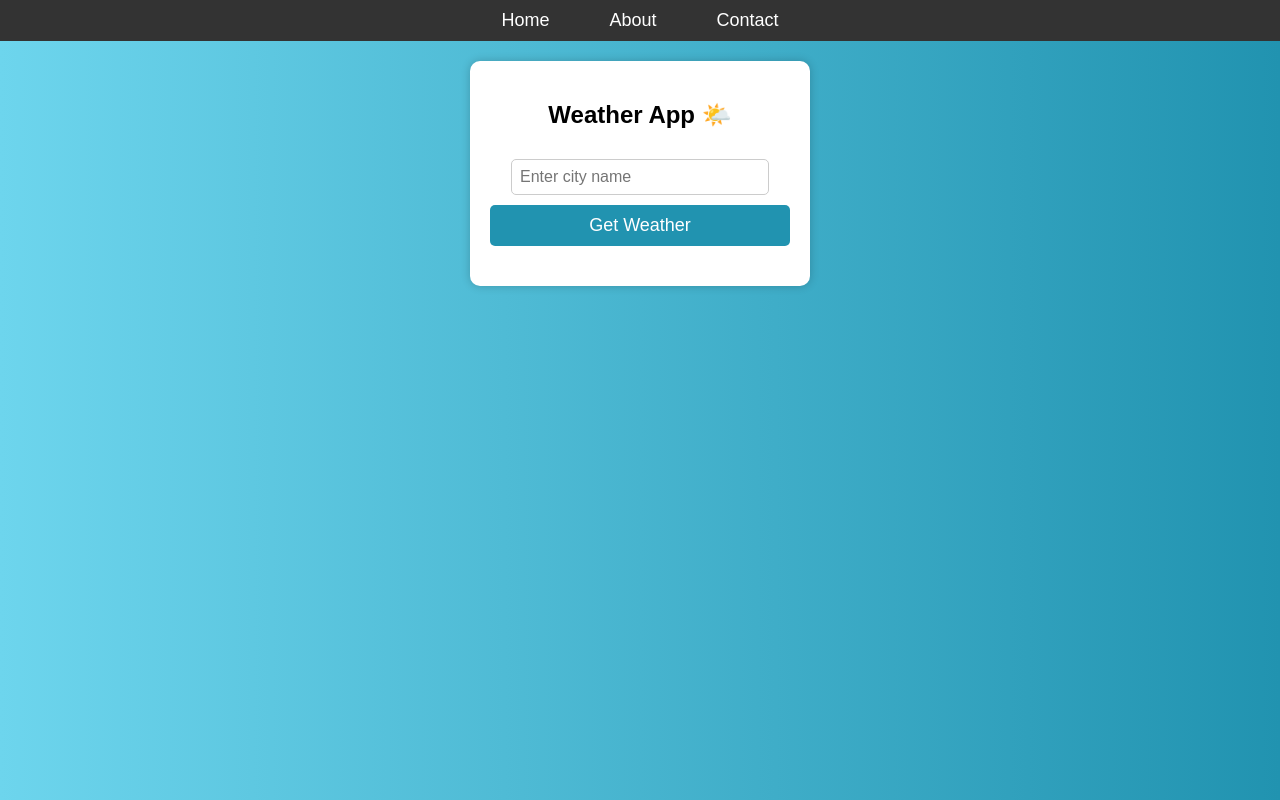
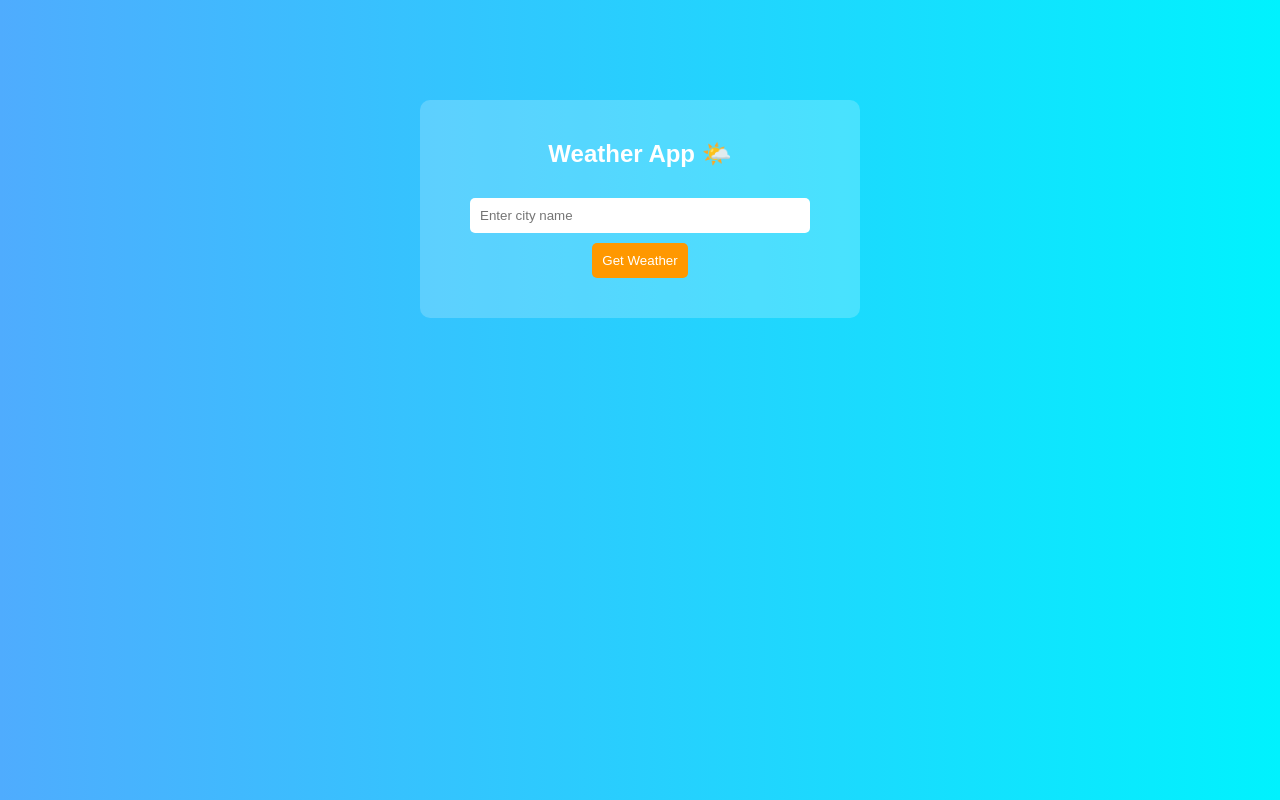
Before and after one commit to erlinnn/weatherapp, a plain HTML site: page index.html in a window 1280 px wide. Drawn offline with Linux system fonts and the light colour scheme.

Commit message:
Update index.html

```diff
--- a/index.html
+++ b/index.html
@@ -4,110 +4,10 @@
     <meta charset="UTF-8">
     <meta name="viewport" content="width=device-width, initial-scale=1.0">
     <title>Weather App</title>
-    <style>
-        /* General Page Styling */
-        body {
-            font-family: Arial, sans-serif;
-            background: linear-gradient(to right, #6dd5ed, #2193b0);
-            text-align: center;
-            margin: 0;
-            padding: 0;
-            display: flex;
-            flex-direction: column;
-            align-items: center;
-            height: 100vh;
-        }
-
-        /* 🌍 Navigation Bar */
-        nav {
-            background: #333;
-            padding: 10px 0;
-            width: 100%;
-            text-align: center;
-        }
-
-        nav ul {
-            list-style: none;
-            padding: 0;
-            margin: 0;
-            display: flex;
-            justify-content: center;
-        }
-
-        nav ul li {
-            margin: 0 15px;
-        }
-
-        nav ul li a {
-            color: white;
-            text-decoration: none;
-            font-size: 18px;
-            padding: 8px 15px;
-            transition: 0.3s;
-        }
-
-        nav ul li a:hover {
-            background: #555;
-            border-radius: 5px;
-        }
-
-        /* Weather App Container */
-        .container {
-            background: white;
-            padding: 20px;
-            border-radius: 10px;
-            box-shadow: 0px 0px 10px rgba(0, 0, 0, 0.2);
-            width: 300px;
-            margin-top: 20px;
-        }
-
-        /* Input Field */
-        input {
-            width: 80%;
-            padding: 8px;
-            margin-top: 10px;
-            border: 1px solid #ccc;
-            border-radius: 5px;
-            font-size: 16px;
-        }
-
-        /* Button */
-        button {
-            background: #2193b0;
-            color: white;
-            padding: 10px;
-            width: 100%;
-            border: none;
-            font-size: 18px;
-            cursor: pointer;
-            margin-top: 10px;
-            border-radius: 5px;
-        }
-
-        button:hover {
-            background: #0d6efd;
-        }
-
-        /* Weather Output */
-        #weather {
-            margin-top: 20px;
-            font-size: 18px;
-            color: #333;
-        }
-    </style>
+    <link rel="stylesheet" href="style.css">
 </head>
 <body>
 
-    <!-- 🌍 Navigation Bar -->
-    <nav>
-        <ul>
-            <li><a href="#">Home</a></li>
-            <li><a href="#">About</a></li>
-            <li><a href="#">Contact</a></li>
-        </ul>
-    </nav>
-
-    <!-- 🌤️ Weather App Container -->
     <div class="container">
         <h2>Weather App 🌤️</h2>
         <input type="text" id="city" placeholder="Enter city name">
@@ -115,43 +15,6 @@
         <div id="weather"></div>
     </div>
 
-    <script>
-        async function getWeather() {
-            const apiKey = "32647dfe3600b04381e9560af76464c9"; // Replace with your OpenWeather API key
-            const city = document.getElementById("city").value;
-            const weatherDiv = document.getElementById("weather");
-
-            if (city === "") {
-                weatherDiv.innerHTML = "<p>Please enter a city name.</p>";
-                return;
-            }
-
-            const url = `https://api.openweathermap.org/data/2.5/weather?q=${city}&appid=${apiKey}&units=metric`;
-
-            try {
-                const response = await fetch(url);
-                const data = await response.json();
-
-                if (data.cod === "404") {
-                    weatherDiv.innerHTML = `<p>City not found. Please enter a valid city name.</p>`;
-                    return;
-                }
-
-                const temp = data.main.temp;
-                const weather = data.weather[0].description;
-                const icon = `https://openweathermap.org/img/wn/${data.weather[0].icon}.png`;
-
-                weatherDiv.innerHTML = `
-                    <h3>${data.name}, ${data.sys.country}</h3>
-                    <p>Temperature: ${temp}°C</p>
-                    <p>Weather: ${weather}</p>
-                    <img src="${icon}" alt="Weather Icon">
-                `;
-            } catch (error) {
-                weatherDiv.innerHTML = `<p>Failed to fetch weather data. Try again later.</p>`;
-            }
-        }
-    </script>
-
+    <script src="script.js"></script>
 </body>
 </html>
```
